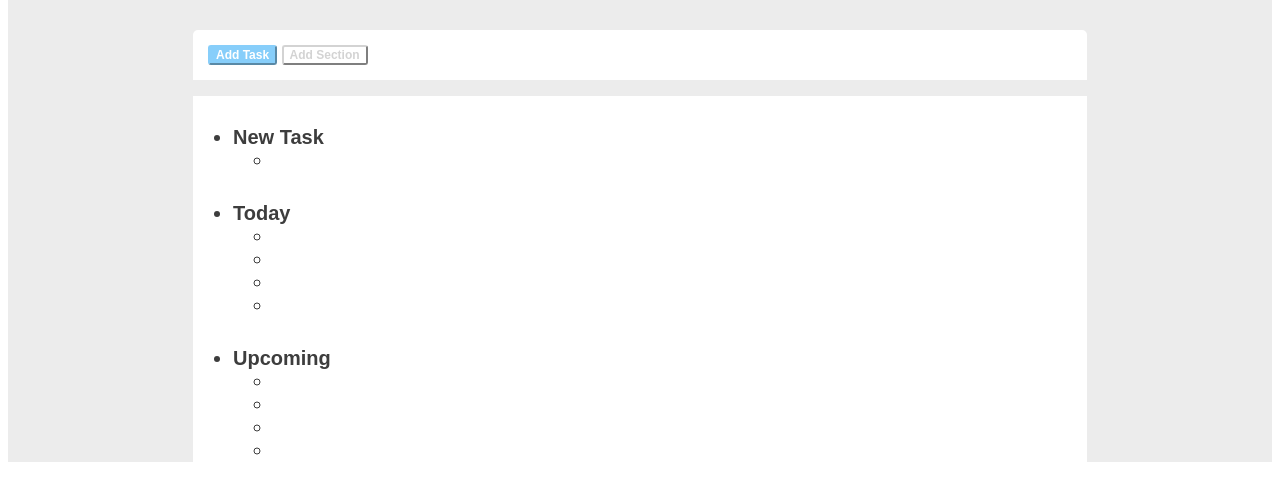
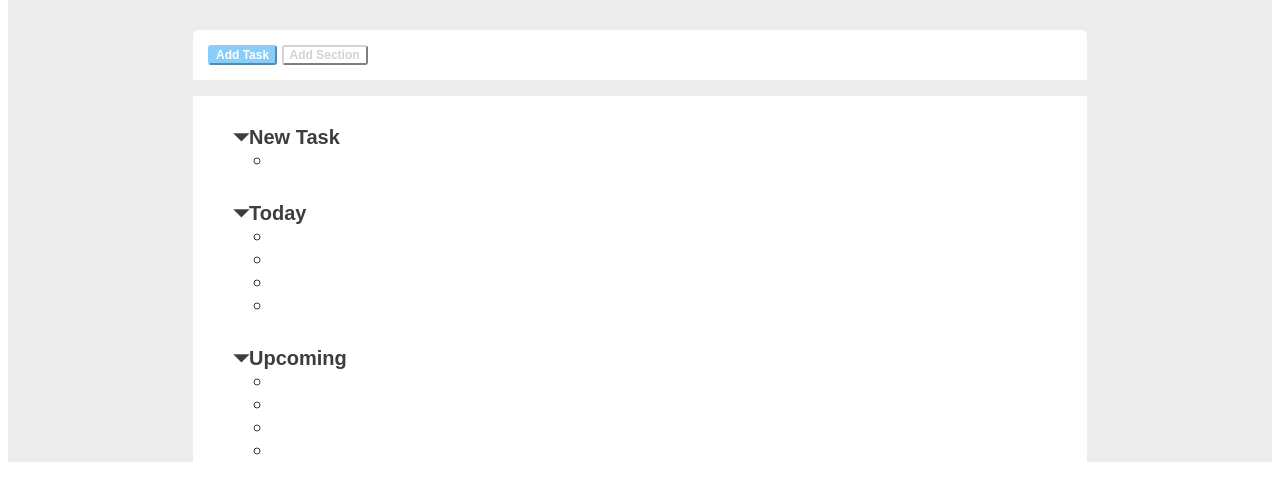
Before and after one commit to cromeo98/html-css-toboolist, a plain HTML site: page index.html in a window 1280 px wide. Shown: the part 83-584 px from the top of the page. Drawn offline with Linux system fonts and the light colour scheme.

Commit message:
add: list-name css

```diff
--- a/css/style.css
+++ b/css/style.css
@@ -66,5 +66,9 @@ margin: 0 185px;
     font-size: 20px;
     font-weight: 600;
     color: rgb(61, 61, 61);
+    list-style:none;
+}
+.list-name::before{
+    content: '\23F7';
 }
 /* fine to-do-list */
```
